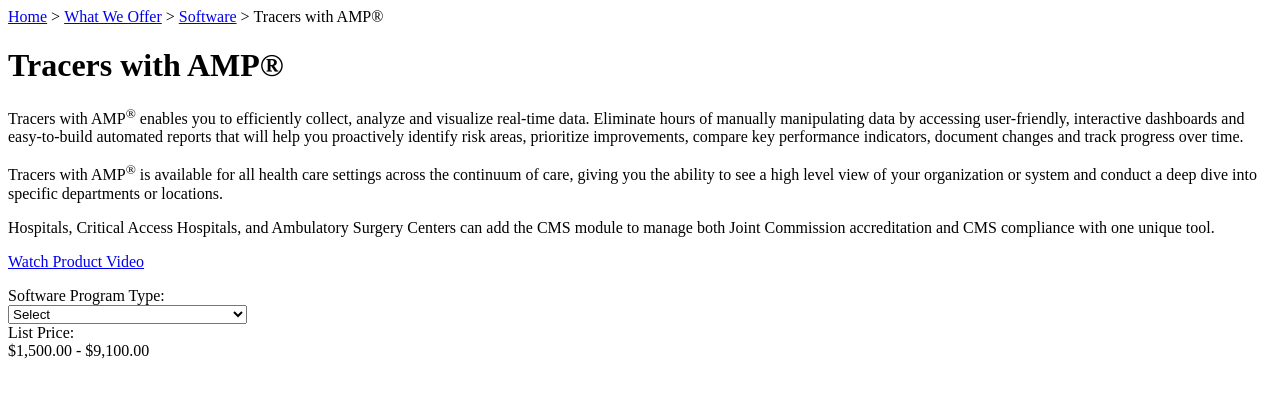
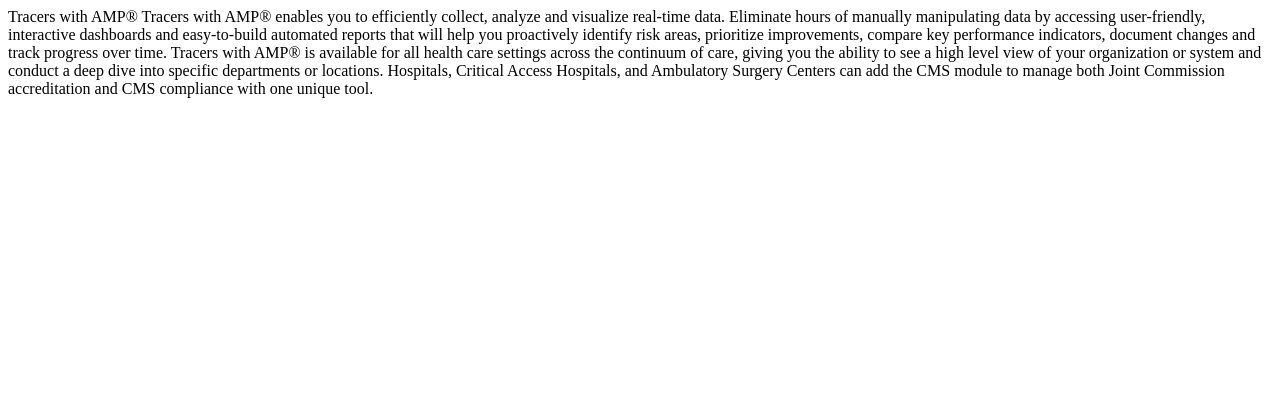
Before and after one commit to rgiri-sc/Testing, a plain HTML site: page index.html in a window 1280 px wide. Drawn offline with Linux system fonts and the light colour scheme; a script that the page names is missing.

Commit message:
Update index.html

```diff
--- a/index.html
+++ b/index.html
@@ -20,101 +20,15 @@
     <header>
       <div id="external-header"></div>
     </header>
-<main id="content" role="main" tabindex="-1">
-		<div class="bannerTop">
 
-		</div>
-		<div class="breadcrumbWrpr">
-			<div class="container">
-				<div class="grid_12">
-<nav class="breadcrumbs" aria-label="breadcrumb">
-	<a href="https://www.jcrinc.com/" data-uw-rm-brl="PR" data-uw-original-href="https://www.jcrinc.com/">Home</a>&nbsp;&gt;&nbsp;<a href="https://www.jcrinc.com/what-we-offer" data-uw-rm-brl="PR" data-uw-original-href="https://www.jcrinc.com/what-we-offer">What We Offer</a>&nbsp;&gt;&nbsp;<a href="https://www.jcrinc.com/what-we-offer/software" data-uw-rm-brl="PR" data-uw-original-href="https://www.jcrinc.com/what-we-offer/software">Software</a>&nbsp;&gt;&nbsp;<span aria-current="page">Tracers with AMP®</span>
-</nav>
+    <main>
+      Tracers with AMP®
+Tracers with AMP® enables you to efficiently collect, analyze and visualize real-time data. Eliminate hours of manually manipulating data by accessing user-friendly, interactive dashboards and easy-to-build automated reports that will help you proactively identify risk areas, prioritize improvements, compare key performance indicators, document changes and track progress over time.
 
+Tracers with AMP® is available for all health care settings across the continuum of care, giving you the ability to see a high level view of your organization or system and conduct a deep dive into specific departments or locations.
 
-</div>
-			</div>
-		</div>
-		<div class="contentWrpr">
-			<div class="container storeItem mainContent">
-        	<div class="grid_7 gridpadleft">
-
-                <style>
-                .eventLabel {float:left; margin:0 0 5px 0; font-style:italic; }
-                .eventInfo    {margin:0 0 5px 75px; color:#333;}
-                .eventLocation {margin:10px 0;}
-                </style>
-				<h1 id="hdngItemName" role="heading" aria-level="2" data-uw-rm-heading="level">Tracers with AMP®</h1>
-				<div class="meta">
-				  <div class="metaItem storeItemSku" style="display: none;"></div>
-                  <div id="CT_ItemInfo_0_pnlISBN">
-
-                  <div class="clear"></div>
-				  <div id="spanISBN" class="metaItem storeItemIsbn" style="display: none;"></div>
-
-</div>
-				</div>
-				<div class="description" id="description"><p>
- Tracers with AMP<sup>®</sup> enables you to efficiently collect, analyze and visualize real-time data. Eliminate hours of manually manipulating data by accessing user-friendly, interactive dashboards and easy-to-build automated reports that will help you proactively identify risk areas, prioritize improvements, compare key performance indicators, document changes and track progress over time.</p>
-<p>
- Tracers with AMP<sup>®</sup> is available for all health care settings across the continuum of care, giving you the ability to see a high level view of your organization or system and conduct a deep dive into specific departments or locations.</p>
-<p>
- Hospitals, Critical Access Hospitals, and Ambulatory Surgery Centers can add the CMS module to manage both Joint Commission accreditation and CMS compliance with one unique tool.</p>
-<p>
- <a class="btn" href="https://www.jcrinc.com/products-and-services/software/tracers-with-amp-overview/" target="_blank" data-uw-rm-brl="PR" data-uw-original-href="https://www.jcrinc.com/products-and-services/software/tracers-with-amp-overview/" aria-label="Watch Product Video - open in a new tab" data-uw-rm-ext-link="" uw-rm-external-link-id="https://www.jcrinc.com/products-and-services/software/tracers-with-amp-overview/$watchproductvideo">Watch Product Video</a></p>
-</div>
-                <div id="divDocuments" style="display: none;"></div>
-                <div id="itemPricing" class="bulkTable" style="display: none;"></div>
-
-
-				<div class="storePurchaseBox">
-
-<div id="Selections"><input type="hidden" id="hdnItem_sel" name="hdnItem_sel" value=""><input type="hidden" id="hdnClassification_sel_18" name="hdnClassification_sel_18" value=""><div class="row"><div class="col-2-5 right"><label title="Software Program Type" for="sel_p_18">Software Program Type: </label> <span class="selectedName" id="span_sel_p_18"></span></div><div class="col-3-5"><select id="sel_p_18" onchange="sel.Select(18,this.value,true);" data-uw-rm-form="nfx"><option value="">Select</option><option value="865">Ambulatory Care</option><option value="1270">Ambulatory Care - Plus CMS</option><option value="866">Behavioral HC and Human Services </option><option value="867">Critical Access Hospitals</option><option value="982">Critical Access Hospitals - Plus CMS</option><option value="868">Home Care</option><option value="869">Hospital</option><option value="983">Hospital - Plus CMS</option><option value="870">Laboratory</option><option value="871">Nursing Care Center</option><option value="872">Office Based Surgery</option><option value="1799">Rural Health Clinic</option><option value="1802">Telehealth</option></select></div></div></div>
-
-
-
-<script type="text/javascript" language="javascript">
-    /* <![CDATA[ */
-
-    /* ]]> */
-</script>
-
-
-
-<div class="row">
-    <div class="col-2-5 right">
-        <label>List Price:</label>
-    </div>
-    <div id="tdPrice" class="col-3-5"><span class="itemPrice" data-uw-rm-sr="">$1,500.00 - $9,100.00</span></div>
-</div>
-
-
-
-
-
-
-    <div class="row">
-        <div class="col-2-5 right">
-            <label id="lblMemberPrice" style="display: none;"></label>
-        </div>
-        <div id="trMemberPrice" class="col-3-5">
-            <span id="CT_PurchaseBox_0_lblMemberPrice" class="strike"></span>
-        </div>
-    </div>
-
-
-
-
-
-
-
-<div id="emailContainer"></div>
-
-<div id="divAvailability" style="text-align: center; display: none;"></div>
-
-
-</main>
-
+Hospitals, Critical Access Hospitals, and Ambulatory Surgery Centers can add the CMS module to manage both Joint Commission accreditation and CMS compliance with one unique tool.
+    </main>
 
     <footer>
       <div id="external-footer"></div>
```
